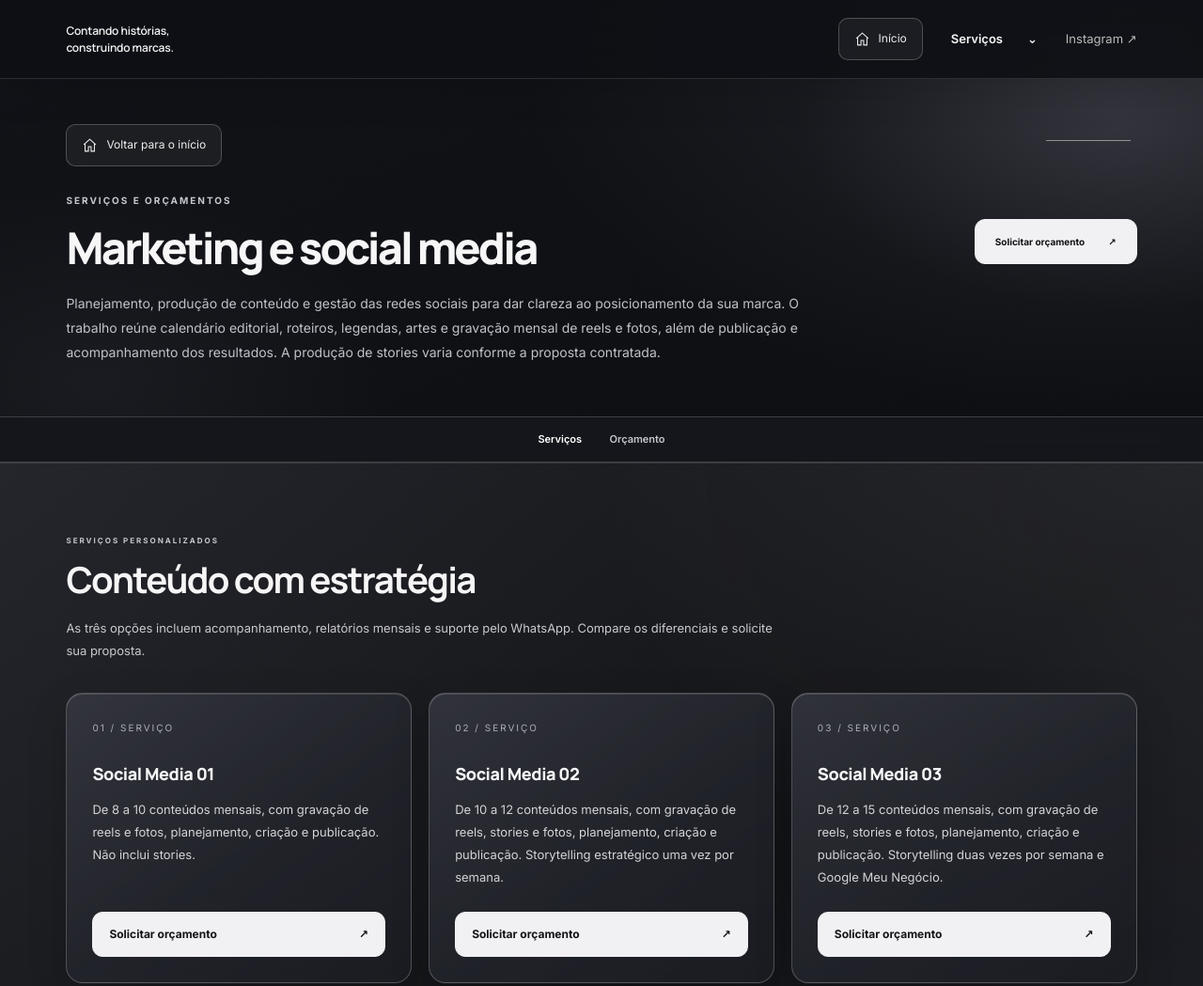
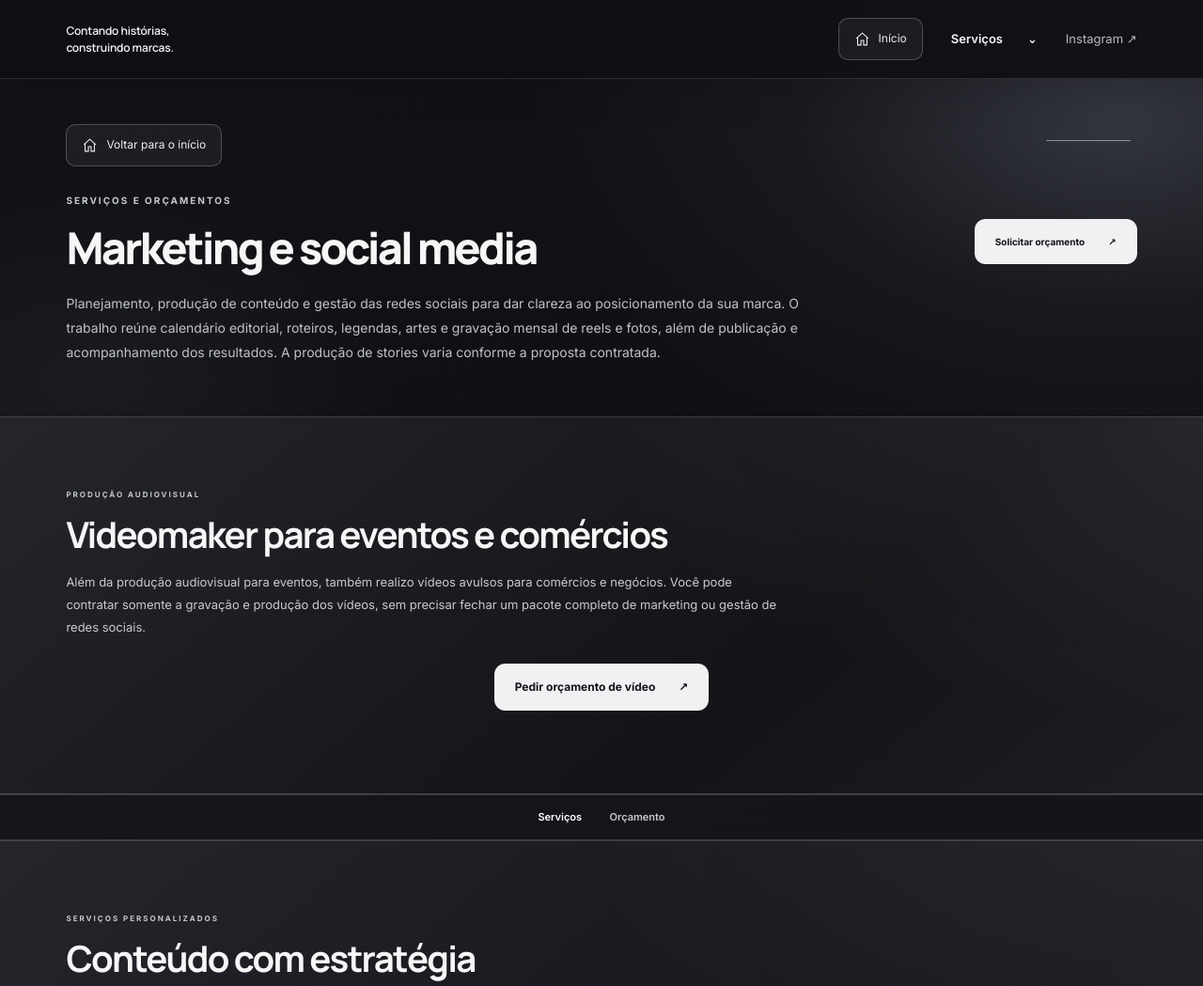
Before and after one commit to akallitaprado-ui/site-suelen-oliveira, a plain HTML site: page social.html in a window 1280 px wide. Shown: the top 1049 px of the page at 94% size. Drawn offline with Linux system fonts and the light colour scheme.

Commit message:
Atualiza serviços e biografia da Suelen

```diff
--- a/social.html
+++ b/social.html
@@ -111,6 +111,14 @@
      Planejamento, produção de conteúdo e gestão das redes sociais para dar clareza ao posicionamento da sua marca. O trabalho reúne calendário editorial, roteiros, legendas, artes e gravação mensal de reels e fotos, além de publicação e acompanhamento dos resultados. A produção de stories varia conforme a proposta contratada.
     </p>
    </section>
+   <section class="investment" id="videomaker">
+    <div class="wrap">
+     <p class="eyebrow">PRODUÇÃO AUDIOVISUAL</p>
+     <h2>Videomaker para eventos e comércios</h2>
+     <p class="proposal-note">Além da produção audiovisual para eventos, também realizo vídeos avulsos para comércios e negócios. Você pode contratar somente a gravação e produção dos vídeos, sem precisar fechar um pacote completo de marketing ou gestão de redes sociais.</p>
+     <div class="contact-actions"><a class="button light" href="https://wa.me/5519999200399?text=Ol%C3%A1%2C%20Suelen!%20Gostaria%20de%20solicitar%20um%20or%C3%A7amento%20para%20v%C3%ADdeos%20avulsos%20ou%20videomaker%20de%20eventos." rel="noopener noreferrer" target="_blank">Pedir orçamento de vídeo <span aria-hidden="true">↗</span></a></div>
+    </div>
+   </section>
    <nav aria-label="Nesta página" class="page-nav">
     <a href="#investimento">
      Serviços
@@ -134,7 +142,7 @@
       <article class="plan reveal">
        <p class="package-number">01 / SERVIÇO</p>
        <h3>Social Media 01</h3>
-       <p class="plan-description">De 8 a 10 conteúdos mensais, com gravação de reels e fotos, planejamento, criação e publicação. Não inclui stories.</p>
+       <p class="plan-description">4 conteúdos mensais, com gravação de reels e fotos, planejamento, criação e publicação. Não inclui stories.</p>
        <a class="button light" href="https://wa.me/5519999200399?text=Ol%C3%A1%2C%20Suelen!%20Vim%20pelo%20seu%20site%20e%20gostaria%20de%20solicitar%20uma%20proposta%20para%20Social%20Media%2001.%20Podemos%20conversar%3F" rel="noopener noreferrer" target="_blank">
         Solicitar orçamento <span aria-hidden="true">↗</span>
        </a>
@@ -142,7 +150,7 @@
       <article class="plan reveal">
        <p class="package-number">02 / SERVIÇO</p>
        <h3>Social Media 02</h3>
-       <p class="plan-description">De 10 a 12 conteúdos mensais, com gravação de reels, stories e fotos, planejamento, criação e publicação. Storytelling estratégico uma vez por semana.</p>
+       <p class="plan-description">De 6 a 10 conteúdos mensais, com gravação de reels, stories e fotos, planejamento, criação e publicação. Storytelling estratégico uma vez por semana.</p>
        <a class="button light" href="https://wa.me/5519999200399?text=Ol%C3%A1%2C%20Suelen!%20Vim%20pelo%20seu%20site%20e%20gostaria%20de%20solicitar%20uma%20proposta%20para%20Social%20Media%2002.%20Podemos%20conversar%3F" rel="noopener noreferrer" target="_blank">
         Solicitar orçamento <span aria-hidden="true">↗</span>
        </a>
@@ -150,7 +158,7 @@
       <article class="plan reveal">
        <p class="package-number">03 / SERVIÇO</p>
        <h3>Social Media 03</h3>
-       <p class="plan-description">De 12 a 15 conteúdos mensais, com gravação de reels, stories e fotos, planejamento, criação e publicação. Storytelling duas vezes por semana e Google Meu Negócio.</p>
+       <p class="plan-description">De 12 a 16 conteúdos mensais, com gravação de reels, stories e fotos, planejamento, criação e publicação. Storytelling duas vezes por semana e Google Meu Negócio.</p>
        <a class="button light" href="https://wa.me/5519999200399?text=Ol%C3%A1%2C%20Suelen!%20Vim%20pelo%20seu%20site%20e%20gostaria%20de%20solicitar%20uma%20proposta%20para%20Social%20Media%2003.%20Podemos%20conversar%3F" rel="noopener noreferrer" target="_blank">
         Solicitar orçamento <span aria-hidden="true">↗</span>
        </a>
```
